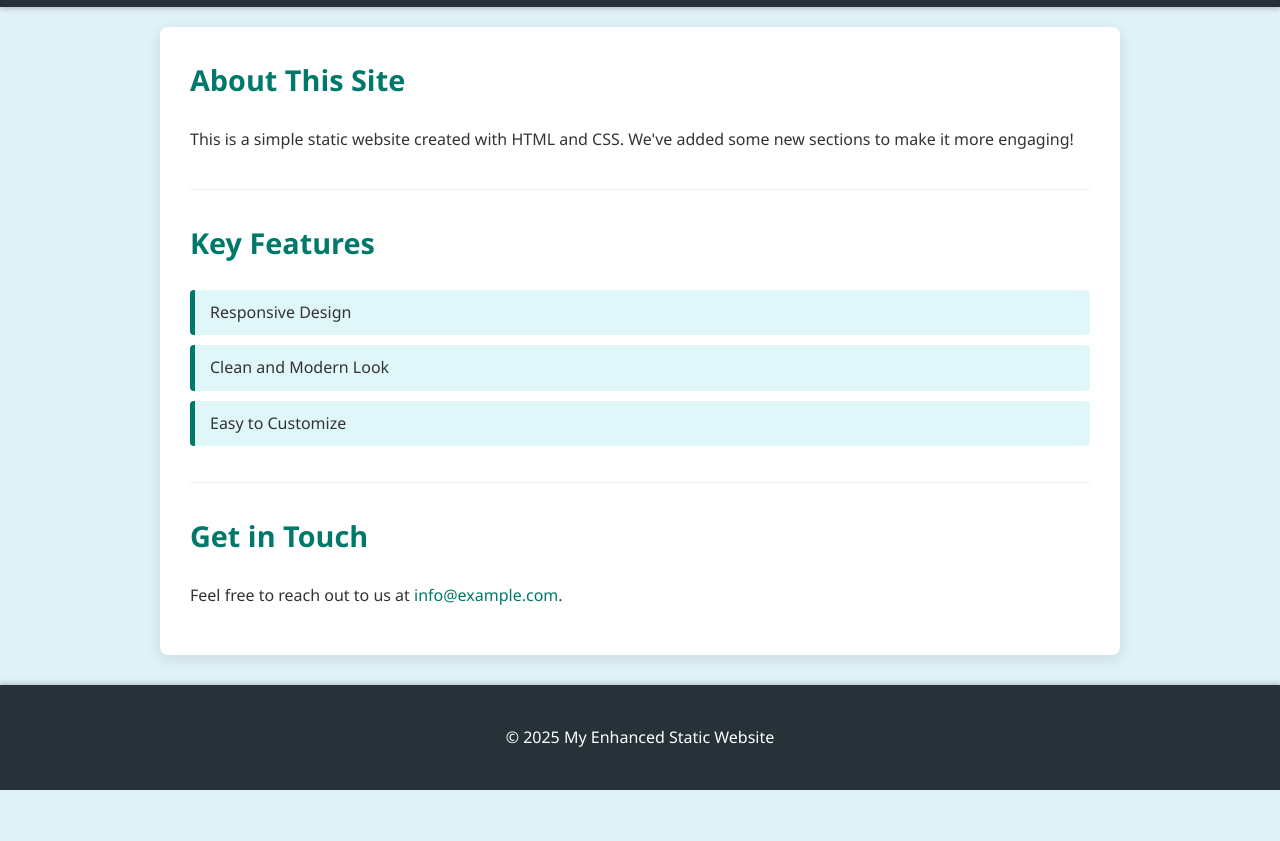
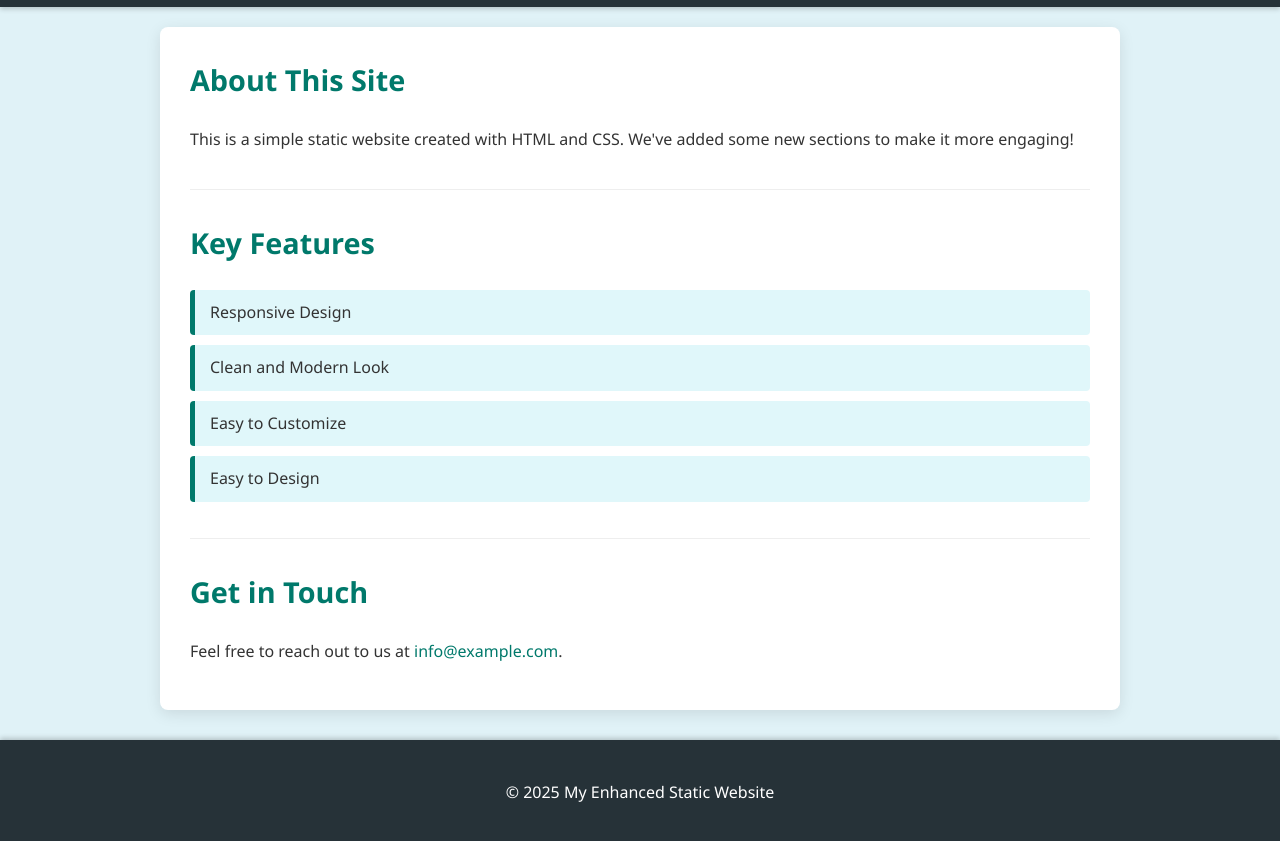
Before and after one commit to ambaskaryash/git-project, a plain HTML site: page index.html in a window 1280 px wide. Shown: the part 105-946 px from the top of the page. Before the commit the page ends 895 px from the top, so only its background shows below. Drawn offline with Linux system fonts and the light colour scheme.

Commit message:
Add file to feature branch

```diff
--- a/index.html
+++ b/index.html
@@ -22,6 +22,7 @@
                 <li>Responsive Design</li>
                 <li>Clean and Modern Look</li>
                 <li>Easy to Customize</li>
+                <li>Easy to Design</li>
             </ul>
         </section>
 
```
Also changed, not shown: feature-branch-file.txt (added), 2 other files.
